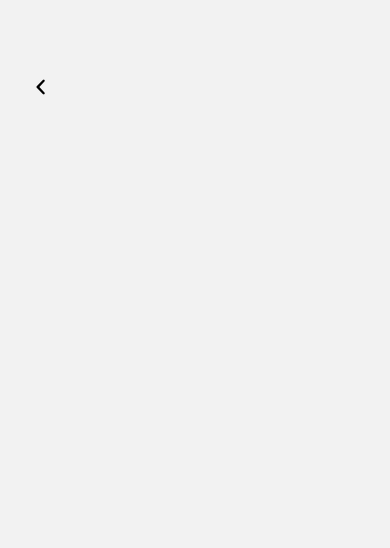
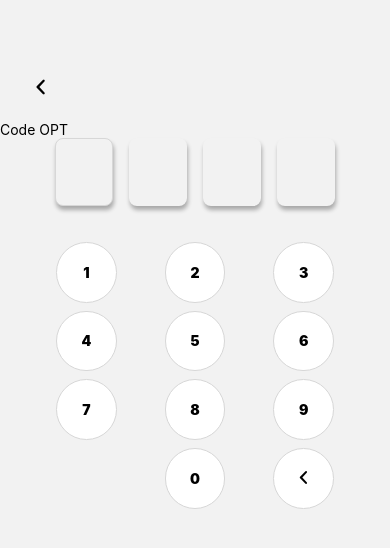
Before and after one commit to luongvantuit/FACT, a React Native app: screen /opt-sign-in in a window 390 px wide. Shown: the top 548 px of the page. Built offline with nearby package versions, Linux system fonts and the light colour scheme.

Commit message:
logic-opt

```diff
--- a/src/components/screens/OPTSignInScreen.tsx
+++ b/src/components/screens/OPTSignInScreen.tsx
@@ -1,22 +1,157 @@
+import {useTheme} from '@react-navigation/native';
 import React, {useState} from 'react';
-import {View, Text, ScrollView, Pressable} from 'react-native';
+import {
+  View,
+  Text,
+  ScrollView,
+  Pressable,
+  Dimensions,
+  GestureResponderEvent,
+} from 'react-native';
+import AppTheme from '../../themes/app-theme';
+import EntypoIcons from '../fonts-icon/entypo-icons';
+
+const len = [0, 1, 2, 3];
 
 export default function OPTSignInScreen({navigation}: any) {
   const [position, setPosition] = useState<number>(0);
-
+  const [codeOPT, setCodeOPT] = useState<Array<string>>(['', '', '', '']);
+  const theme: AppTheme = useTheme() as AppTheme;
   return (
-    <ScrollView>
-      <Text></Text>
+    <View>
+      <Text>Code OPT</Text>
       <View
         style={{
           marginHorizontal: 24,
           display: 'flex',
           flexDirection: 'row',
+          justifyContent: 'center',
         }}>
-        {}
+        {len.map((item, index) => (
+          <Pressable
+            style={{
+              marginHorizontal: 8,
+              display: 'flex',
+              width: 58,
+              borderRadius: 8,
+              justifyContent: 'center',
+              alignItems: 'center',
+              backgroundColor: '#f2f2f2',
+              elevation: 8,
+              shadowColor: theme.app?.shadowColor,
+              shadowOffset: {
+                width: 1,
+                height: 4,
+              },
+
+              shadowOpacity: 0.3,
+              shadowRadius: 4.65,
+              height: 68,
+              borderColor: '#D7D7D7',
+              borderWidth: index === position ? 0.5 : 0,
+            }}
+            key={item}
+            onPress={() => {
+              setPosition(index);
+            }}>
+            <Text
+              style={{
+                fontWeight: '900',
+              }}>
+              {codeOPT[index]}
+            </Text>
+          </Pressable>
+        ))}
       </View>
-    </ScrollView>
+      <KeyPadCustom
+        onPress={(key: any) => {
+          const newCodeOPT: Array<string> = [];
+          for (let index = 0; index < 4; index++) {
+            newCodeOPT.push(codeOPT[index]);
+          }
+          if (key !== 'delete') {
+            newCodeOPT[position] = key;
+            if (position < 3) setPosition(position + 1);
+          } else {
+            if (newCodeOPT[position] === '') newCodeOPT[position - 1] = '';
+            else newCodeOPT[position] = '';
+            if (codeOPT[3] !== '' && position === 3) newCodeOPT[3] = '';
+            if (position !== 0) setPosition(position - 1);
+          }
+          setCodeOPT(newCodeOPT);
+        }}
+      />
+    </View>
   );
 }
 
-export function KeyPadCustom({}) {}
+export function KeyPadCustom(props: {onPress?: (key: any) => void}) {
+  const key = [
+    '1',
+    '2',
+    '3',
+    '4',
+    '5',
+    '6',
+    '7',
+    '8',
+    '9',
+    '0',
+    <EntypoIcons name="chevron-small-left" color={'#000'} size={28} />,
+  ];
+  return (
+    <View
+      style={{
+        marginHorizontal: 32,
+        marginVertical: 32,
+        display: 'flex',
+        flexWrap: 'wrap',
+        flexShrink: 3,
+        flexDirection: 'row',
+        alignItems: 'center',
+        justifyContent: 'flex-end',
+      }}>
+      {key.map((item, index) => (
+        <View
+          key={index}
+          style={{
+            width: (Dimensions.get('window').width - 32 * 2 - 3 * 16) / 3,
+            marginHorizontal: 8,
+            height: (Dimensions.get('window').width - 32 * 2 - 3 * 16) / 3 - 24,
+            justifyContent: 'center',
+            alignItems: 'center',
+            display: 'flex',
+          }}>
+          <Pressable
+            style={{
+              justifyContent: 'center',
+              alignItems: 'center',
+              display: 'flex',
+              width:
+                (Dimensions.get('window').width - 32 * 2 - 3 * 16) / 3 - 32,
+              height:
+                (Dimensions.get('window').width - 32 * 2 - 3 * 16) / 3 - 32,
+              backgroundColor: '#fff',
+              borderRadius:
+                ((Dimensions.get('window').width - 32 * 2 - 3 * 16) / 3 - 32) /
+                2,
+              borderColor: '#D7D7D7',
+              borderWidth: 0.5,
+            }}
+            onPress={(event: GestureResponderEvent) => {
+              if (props.onPress !== undefined) {
+                props.onPress(index === key.length - 1 ? 'delete' : item);
+              }
+            }}>
+            <Text
+              style={{
+                fontWeight: '900',
+              }}>
+              {item}
+            </Text>
+          </Pressable>
+        </View>
+      ))}
+    </View>
+  );
+}
```
